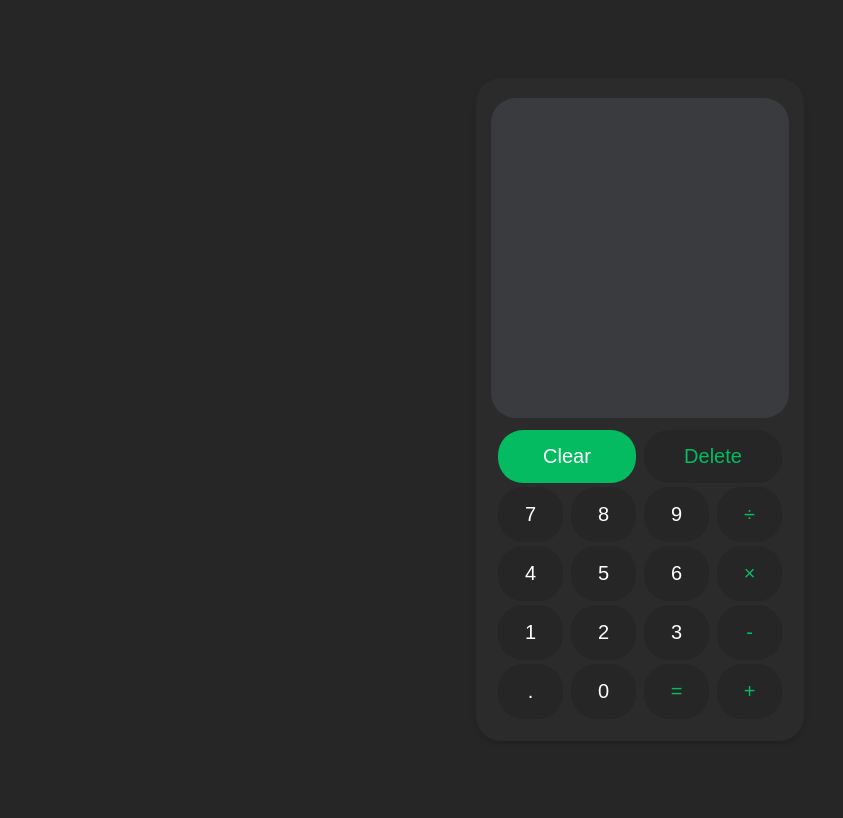
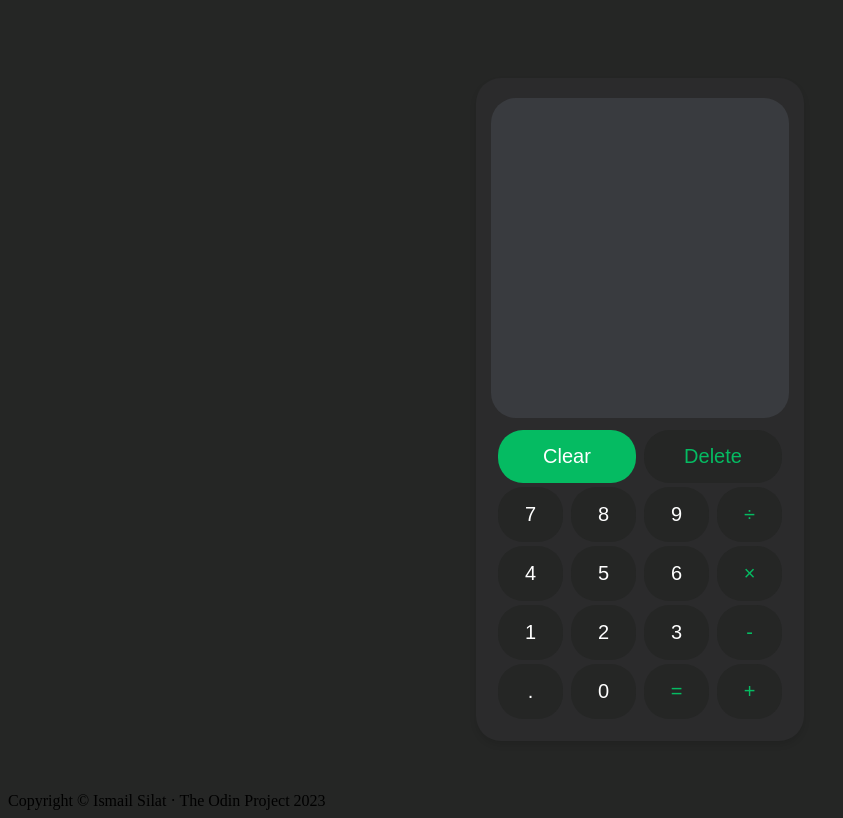
Before and after one commit to ismailsilat7/calculator, a plain HTML site: page index.html in a window 1280 px wide. Shown: the whole page, without its empty margins (0-843 px from the left). Drawn offline with Linux system fonts and the light colour scheme.

Commit message:
Add footer & organize file

```diff
--- a/index.html
+++ b/index.html
@@ -8,8 +8,10 @@
   <script src="./calculator.js" defer></script>
 </head>
 <body>
+  <!-- Calculator Page -->
   <div class="calculator-page">
     <div class="calculator-container">
+      <!-- Screen Container -->
       <div class="screen-container">
         <div class="input">
           <p class="input-screen"></p>
@@ -18,12 +20,15 @@
           <p class="result-screen"></p>
         </div>
       </div>
+      <!-- Buttons -->
       <div class="buttons">
+        <!-- Erase Buttons -->
         <div class="erase">
           <button class="clear btn" id="clear">Clear</button>
           <button class="delete btn" id="special">Delete</button>
         </div>
 
+        <!-- First Row of Buttons -->
         <div class="first-row">
           <button class="btn">7</button>
           <button class="btn">8</button>
@@ -31,6 +36,7 @@
           <button class="btn" id="special">÷</button>
         </div>
 
+        <!-- Second Row of Buttons -->
         <div class="second-row">
           <button class="btn">4</button>
           <button class="btn">5</button>
@@ -38,6 +44,7 @@
           <button class="btn" id="special">×</button>
         </div>
 
+        <!-- Third Row of Buttons -->
         <div class="third-row">
           <button class="btn">1</button>
           <button class="btn">2</button>
@@ -45,17 +52,18 @@
           <button class="btn" id="special">-</button>
         </div>
 
+        <!-- Fourth Row of Buttons -->
         <div class="fourth-row">
           <button class="btn">.</button>
           <button class="btn">0</button>
           <button class="btn" id="special">=</button>
           <button class="btn" id="special">+</button>
         </div>
+      </div>
+    </div>
+  </div>
 
-      </div>
-
-    </div>
-
-  </div>
+  <!-- Footer Section -->
+  <div class="footer">Copyright &copy; Ismail Silat &middot; The Odin Project 2023</div>
 </body>
 </html>
```
